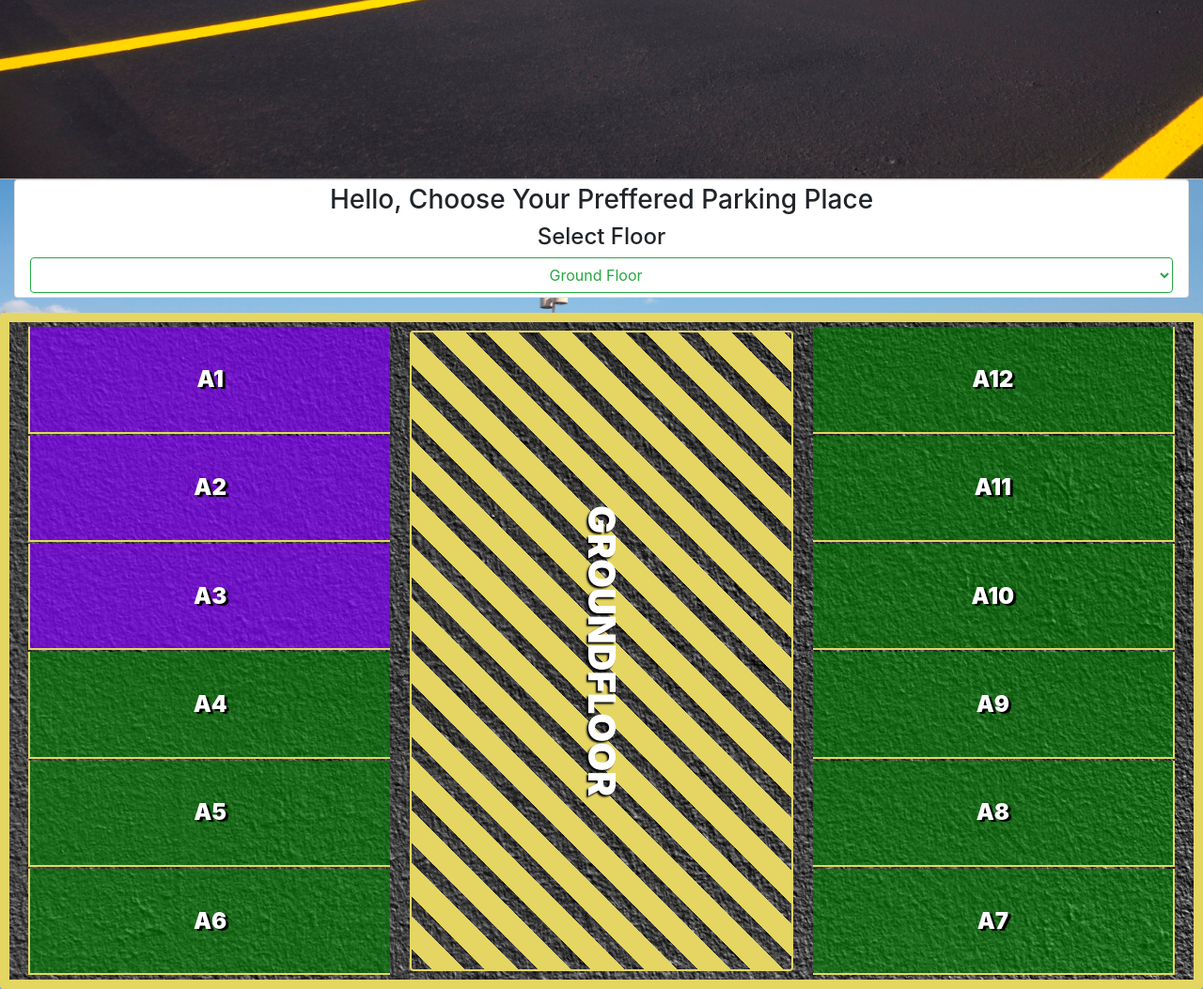
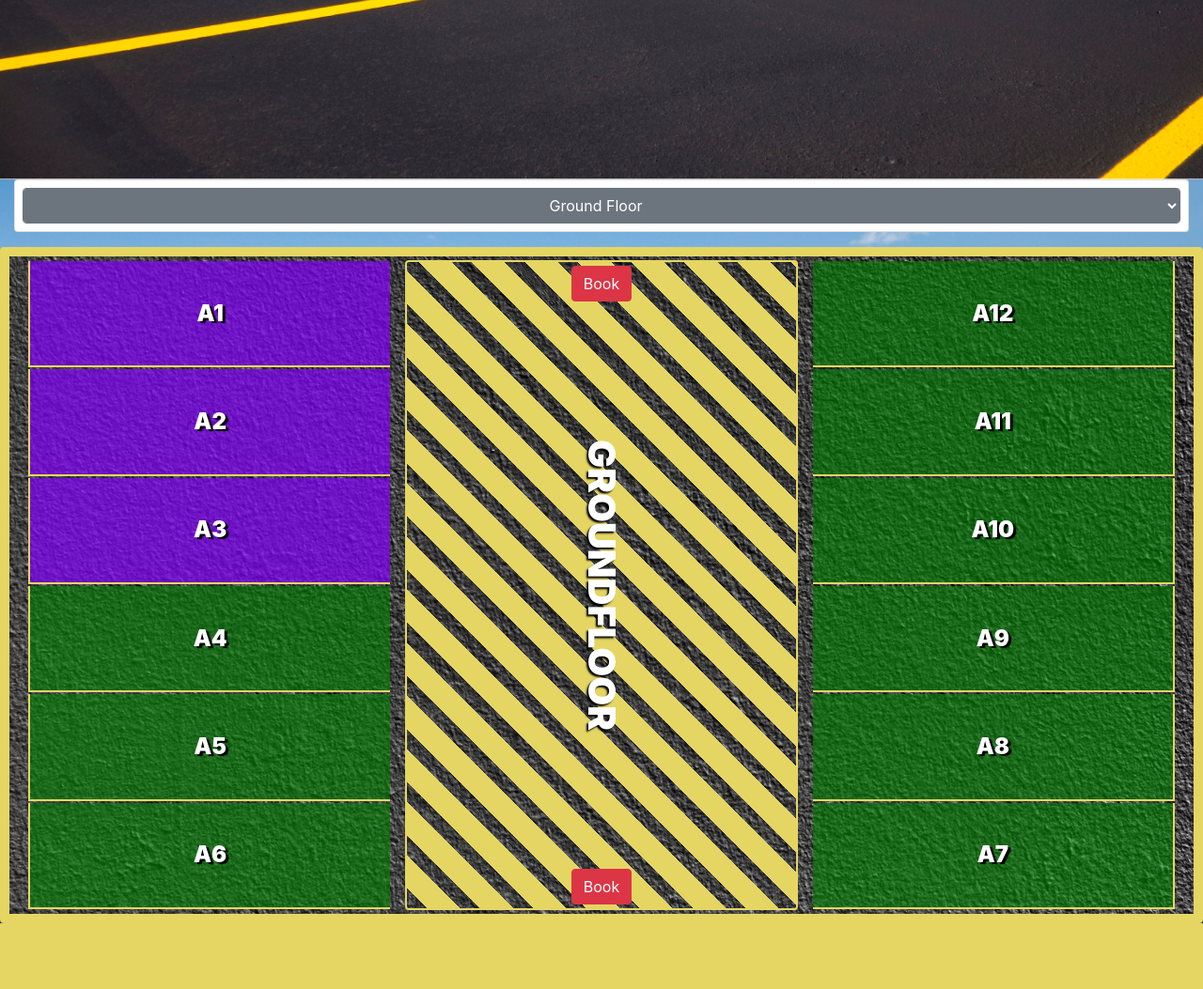
Before and after one commit to levy-jpg/PSS, a PHP site: page / in a window 1280 px wide. Shown: the part 609-1662 px from the top of the page at 94% size. After the commit the page ends 1592 px from the top, so only its background shows below. Run offline with PHP 8.4, Linux system fonts and the light colour scheme; data comes from the database, SQL or seed files in the repository.

Commit message:
modified:   index.php         modified:   static/css/style.css         modified:   static/includes/lotprocessor.php         modified:   static/js/scripts.js

```diff
--- a/index.php
+++ b/index.php
@@ -19,26 +19,55 @@ include("static/includes/lotprocessor.php");
 
 <div class="container-fluid" id="parking-cont">
         <div class="text-center">
-            <div class="form-group card px-3 py-1">
-                <h3>Hello, Choose Your Preffered Parking Place</h3>
-                <label for="prefFloor" class="h4">Select Floor</label>
-                <select name="prefFloor" id="prefFloor" class="form-control btn btn-outline-success">
-                    <option value="groundfloor">Ground Floor</option>
-                    <option value="firstfloor">First Floor</option>
-                    <option value="secondfloor">Second Floor</option>
-                </select>
-            </div>
+                <div class="form-group card p-2">
+                    <select name="prefFloor" id="prefFloor" class="form-control btn btn-secondary">
+                        <option value="groundfloor">Ground Floor</option>
+                        <option value="firstfloor">First Floor</option>
+                        <option value="secondfloor">Second Floor</option>
+                    </select>
+                </div>
         </div>
     <div class="row min-vh-90 p-auto rounded justify-content-center p-1" id="lotfloor">
         <div class="col-sm-4 d-flex flex-column" id="leftlots">
 
         </div>
-        <div class="col-sm-4 p-1 d-flex">
-            <div class="flex-fill text-vertical" id="turnspace">
+        <div class="col-sm-4 p-1 d-flex flex-column" id="turnspace">
+            <div>
+                <button class="btn btn-danger book">Book</button>
+            </div>
+            <div class="flex-fill text-vertical text-center row">
                 <span class="floor">LoAdInG...</span>
+            </div>
+            <div class="">
+                <button class="btn btn-danger book">Book</button>
             </div>
         </div>
         <div class="col-sm-4 d-flex flex-column" id="rightlots">
 
         </div>
+
+        <div class="fixed-top bookFormCont">
+            <div class="min-vh-100 row align-items-center  justify-content-center text-white">
+                <form action="#" class="">
+                    <h1>Your Info</h1>
+                    <div class="form-group">
+                        <span id="close" class="btn btn-danger">&times;</span>
+                        <label for="firstName">FIRST NAME</label>
+                        <input type="text" class="form-control" id="firstName" name="firstName">
+                    </div>
+                    <div class="form-group">
+                        <label for="">LAST NAME</label>
+                        <input type="text" class="form-control" id="lastName"
+                        name="lastName">
+                    </div>
+                    <div class="form-group">
+                        <label for="">NUMBER PLATE</label>
+                        <input type="text" class="form-control" id="numberPlate" name="numberPlate">
+                    </div>
+                    <div class="form-group text-center">
+                        <button class="btn btn-outline-success">Submit</button>
+                    </div>
+                </form>
+            </div>
+        </div>
     </div>
--- a/static/css/style.css
+++ b/static/css/style.css
@@ -47,8 +47,11 @@ span.floor{
   #E5D663 0,
   #E5D663 40px);
 
-    writing-mode: vertical-rl; display: flex;
+ display: flex;
     text-orientation: mixed; justify-content: center; align-items: center;
+}
+#turnspace span {
+    writing-mode: vertical-rl;
 }
 #leftlots div, #rightlots div{
     border: solid #E5D663;
@@ -108,3 +111,17 @@ span.floor{
     50% { transform: rotate(270deg);}
     100% { transform: rotate(-360deg); }
   }
+
+
+  .bookFormCont {
+      background: rgba(0, 0, 0, 0.828);
+      display: none;
+  }
+
+  #close {
+      position: absolute;
+      right: 25%;
+      top: 30%;
+      font-weight: 900;
+      font-size: large;
+     }
--- a/static/includes/lotprocessor.php
+++ b/static/includes/lotprocessor.php
@@ -11,19 +11,19 @@
             $lotStatus = $row['lotStatus'];
             if($special == 1){
               $output = '
-                  <div class="flex-fill lotSpecial">
+                  <div class="flex-fill lot lotSpecial">
                     '.$row['lotName'].'
                   </div>';
             }else {
                 if(($row['booked']) == 0){
                   $output = '
-                  <div class="flex-fill lotAvailable">
+                  <div class="flex-fill lot lotAvailable" >
                     '.$row['lotName'].'
                   </div>';
                 }
                 elseif(($row['booked'])==1){
                   $output = '
-                  <div class="flex-fill lotBooked">
+                  <div class="flex-fill lot lotBooked" onclick="getMe()">
                     '.$row['lotName'].'
                   </div>';
                 }
@@ -32,6 +32,7 @@
         }
 
     }
+
 
     public function fetchRightLots(){
       $table = $_POST['lotFloor'];
@@ -44,19 +45,20 @@
             $lotStatus = $row['lotStatus'];
             if($special == 1){
               $output = '
-                  <div class="flex-fill lotSpecial">
-                  '.$row['lotName'].'
+                  <div class="flex-fill lot lotSpecial">
+                    '.$row['lotName'].'
                   </div>';
             }else {
                 if(($row['booked']) == 0){
                   $output = '
-                  <div class="flex-fill lotAvailable">
-                  '.$row['lotName'].'
+                  <div class="flex-fill lot lotAvailable" >
+                    '.$row['lotName'].'
                   </div>';
-                }elseif(($row['booked'])==2){
+                }
+                elseif(($row['booked'])==1){
                   $output = '
-                  <div class="flex-fill lotBooked">
-                     '.$row['lotName'].'
+                  <div class="flex-fill lot lotBooked" onclick="getMe()">
+                    '.$row['lotName'].'
                   </div>';
                 }
             }
@@ -64,5 +66,6 @@
         }
 
     }
+
   }
 ?>
--- a/static/js/scripts.js
+++ b/static/js/scripts.js
@@ -42,4 +42,14 @@ var rightLots = function(){
          leftLots();
          rightLots();
       },1000);
+
+
+      $(".book").click(function(){
+         $(".bookFormCont").slideDown();
+      });
+
+      $("#close").click(function(){
+         $(".bookFormCont").slideUp();
+      });
+
 });
```
